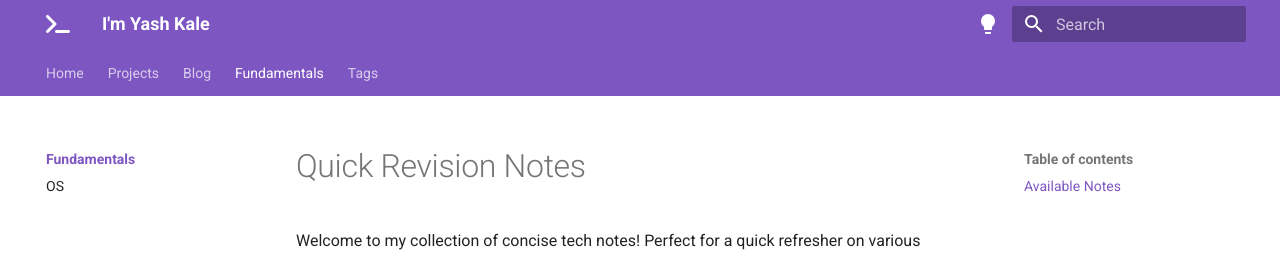
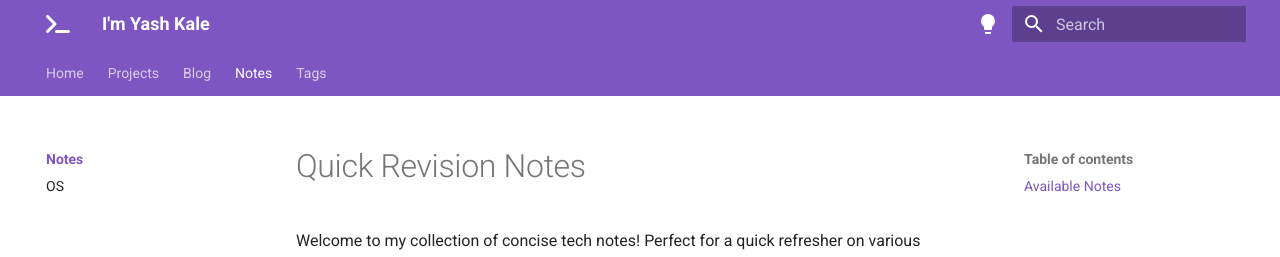
Before and after one commit to imyashkale/portfolio, an MkDocs documentation site: the page built from docs/fundamentals/index.md, in a window 1280 px wide. Shown: the top 257 px of the page. Built offline with MkDocs 1.6.1 and Material for MkDocs 9.7.7, drawn with Linux system fonts in a browser that asks for light colours; part of the change alters nothing that is shown.

Commit message:
Fundamentals Tab changed to Notes

```diff
--- a/mkdocs.yml
+++ b/mkdocs.yml
@@ -18,7 +18,7 @@ nav:
     - AliceBlue SDK: projects/go-aliceblue-sdk.md
   - Blog:
     - Index: blog/index.md
-  - Fundamentals:
+  - Notes:
     - Index: fundamentals/index.md
     - OS: fundamentals/os.md
   - Tags: tags.md
```
